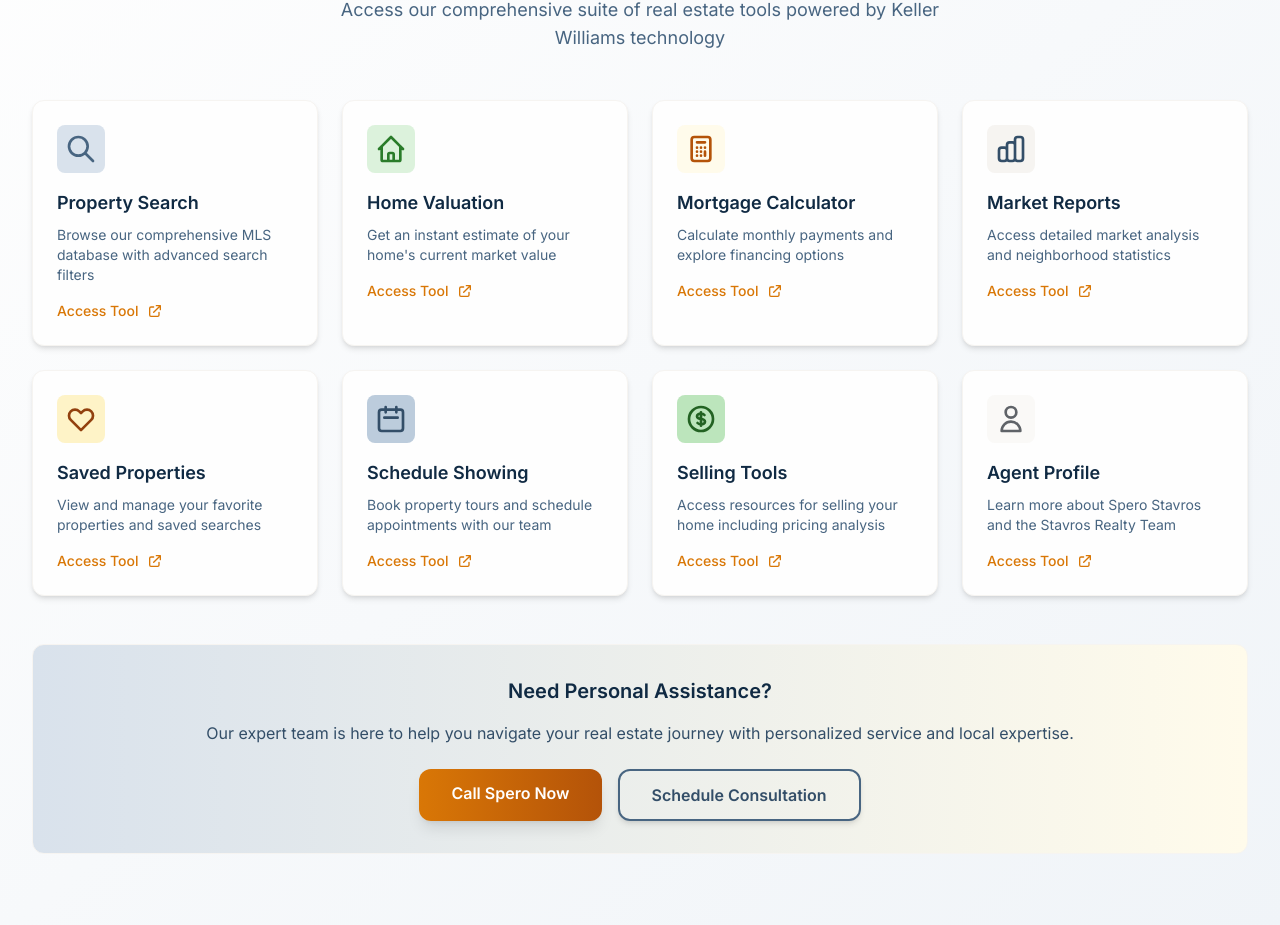
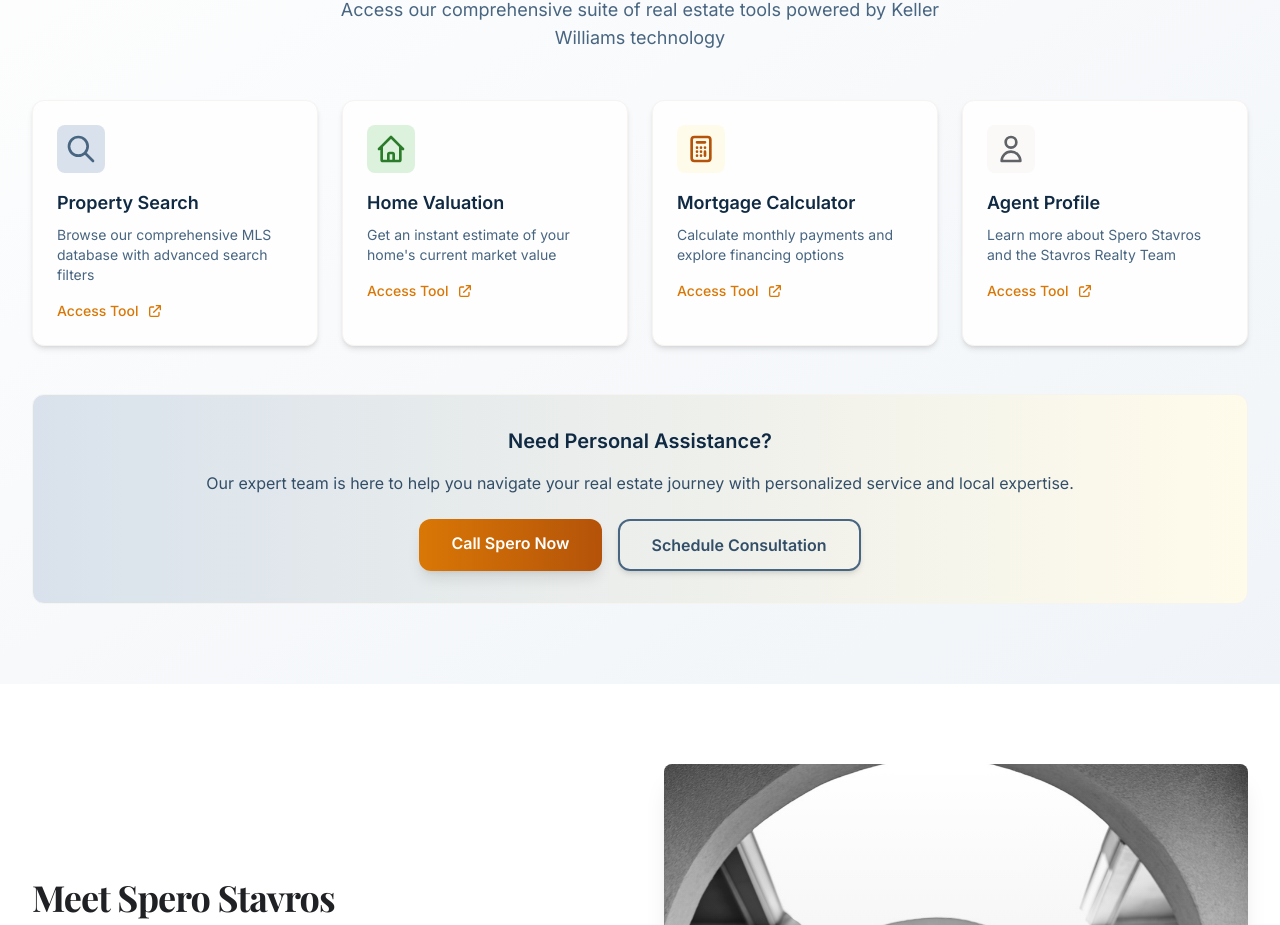
Before and after one commit to cesar-thela-media/stavros, a Next.js app: page / in a window 1280 px wide. Shown: the part 4856-5781 px from the top of the page. Built offline with nearby package versions, Linux system fonts and the light colour scheme; a web font is replaced by a local one.

Commit message:
Hide tools

```diff
--- a/src/components/KWTools.tsx
+++ b/src/components/KWTools.tsx
@@ -32,50 +32,50 @@
     ),
     color: "bg-gold-100 text-gold-700"
   },
-  {
-    title: "Market Reports",
-    description: "Access detailed market analysis and neighborhood statistics",
-    url: "https://stavrosrealtyteam.kw.com/market-reports",
-    icon: (
-      <svg className="w-8 h-8" fill="none" stroke="currentColor" viewBox="0 0 24 24">
-        <path strokeLinecap="round" strokeLinejoin="round" strokeWidth={2} d="M9 19v-6a2 2 0 00-2-2H5a2 2 0 00-2 2v6a2 2 0 002 2h2a2 2 0 002-2zm0 0V9a2 2 0 012-2h2a2 2 0 012 2v10m-6 0a2 2 0 002 2h2a2 2 0 002-2m0 0V5a2 2 0 012-2h2a2 2 0 012 2v14a2 2 0 01-2 2h-2a2 2 0 01-2-2z" />
-      </svg>
-    ),
-    color: "bg-cream-300 text-navy-700"
-  },
-  {
-    title: "Saved Properties",
-    description: "View and manage your favorite properties and saved searches",
-    url: "https://stavrosrealtyteam.kw.com/saved",
-    icon: (
-      <svg className="w-8 h-8" fill="none" stroke="currentColor" viewBox="0 0 24 24">
-        <path strokeLinecap="round" strokeLinejoin="round" strokeWidth={2} d="M4.318 6.318a4.5 4.5 0 000 6.364L12 20.364l7.682-7.682a4.5 4.5 0 00-6.364-6.364L12 7.636l-1.318-1.318a4.5 4.5 0 00-6.364 0z" />
-      </svg>
-    ),
-    color: "bg-gold-200 text-gold-800"
-  },
-  {
-    title: "Schedule Showing",
-    description: "Book property tours and schedule appointments with our team",
-    url: "https://stavrosrealtyteam.kw.com/schedule",
-    icon: (
-      <svg className="w-8 h-8" fill="none" stroke="currentColor" viewBox="0 0 24 24">
-        <path strokeLinecap="round" strokeLinejoin="round" strokeWidth={2} d="M8 7V3m8 4V3m-9 8h10M5 21h14a2 2 0 002-2V7a2 2 0 00-2-2H5a2 2 0 00-2 2v12a2 2 0 002 2z" />
-      </svg>
-    ),
-    color: "bg-navy-200 text-navy-700"
-  },
-  {
-    title: "Selling Tools",
-    description: "Access resources for selling your home including pricing analysis",
-    url: "https://stavrosrealtyteam.kw.com/selling-tools",
-    icon: (
-      <svg className="w-8 h-8" fill="none" stroke="currentColor" viewBox="0 0 24 24">
-        <path strokeLinecap="round" strokeLinejoin="round" strokeWidth={2} d="M12 8c-1.657 0-3 .895-3 2s1.343 2 3 2 3 .895 3 2-1.343 2-3 2m0-8c1.11 0 2.08.402 2.599 1M12 8V7m0 1v8m0 0v1m0-1c-1.11 0-2.08-.402-2.599-1M21 12a9 9 0 11-18 0 9 9 0 0118 0z" />
-      </svg>
-    ),
-    color: "bg-forest-200 text-forest-700"
-  },
+  // {
+  //   title: "Market Reports",
+  //   description: "Access detailed market analysis and neighborhood statistics",
+  //   url: "https://stavrosrealtyteam.kw.com/market-reports",
+  //   icon: (
+  //     <svg className="w-8 h-8" fill="none" stroke="currentColor" viewBox="0 0 24 24">
+  //       <path strokeLinecap="round" strokeLinejoin="round" strokeWidth={2} d="M9 19v-6a2 2 0 00-2-2H5a2 2 0 00-2 2v6a2 2 0 002 2h2a2 2 0 002-2zm0 0V9a2 2 0 012-2h2a2 2 0 012 2v10m-6 0a2 2 0 002 2h2a2 2 0 002-2m0 0V5a2 2 0 012-2h2a2 2 0 012 2v14a2 2 0 01-2 2h-2a2 2 0 01-2-2z" />
+  //     </svg>
+  //   ),
+  //   color: "bg-cream-300 text-navy-700"
+  // },
+  // {
+  //   title: "Saved Properties",
+  //   description: "View and manage your favorite properties and saved searches",
+  //   url: "https://stavrosrealtyteam.kw.com/saved",
+  //   icon: (
+  //     <svg className="w-8 h-8" fill="none" stroke="currentColor" viewBox="0 0 24 24">
+  //       <path strokeLinecap="round" strokeLinejoin="round" strokeWidth={2} d="M4.318 6.318a4.5 4.5 0 000 6.364L12 20.364l7.682-7.682a4.5 4.5 0 00-6.364-6.364L12 7.636l-1.318-1.318a4.5 4.5 0 00-6.364 0z" />
+  //     </svg>
+  //   ),
+  //   color: "bg-gold-200 text-gold-800"
+  // },
+  // {
+  //   title: "Schedule Showing",
+  //   description: "Book property tours and schedule appointments with our team",
+  //   url: "https://stavrosrealtyteam.kw.com/schedule",
+  //   icon: (
+  //     <svg className="w-8 h-8" fill="none" stroke="currentColor" viewBox="0 0 24 24">
+  //       <path strokeLinecap="round" strokeLinejoin="round" strokeWidth={2} d="M8 7V3m8 4V3m-9 8h10M5 21h14a2 2 0 002-2V7a2 2 0 00-2-2H5a2 2 0 00-2 2v12a2 2 0 002 2z" />
+  //     </svg>
+  //   ),
+  //   color: "bg-navy-200 text-navy-700"
+  // },
+  // {
+  //   title: "Selling Tools",
+  //   description: "Access resources for selling your home including pricing analysis",
+  //   url: "https://stavrosrealtyteam.kw.com/selling-tools",
+  //   icon: (
+  //     <svg className="w-8 h-8" fill="none" stroke="currentColor" viewBox="0 0 24 24">
+  //       <path strokeLinecap="round" strokeLinejoin="round" strokeWidth={2} d="M12 8c-1.657 0-3 .895-3 2s1.343 2 3 2 3 .895 3 2-1.343 2-3 2m0-8c1.11 0 2.08.402 2.599 1M12 8V7m0 1v8m0 0v1m0-1c-1.11 0-2.08-.402-2.599-1M21 12a9 9 0 11-18 0 9 9 0 0118 0z" />
+  //     </svg>
+  //   ),
+  //   color: "bg-forest-200 text-forest-700"
+  // },
   {
     title: "Agent Profile",
     description: "Learn more about Spero Stavros and the Stavros Realty Team",
```
